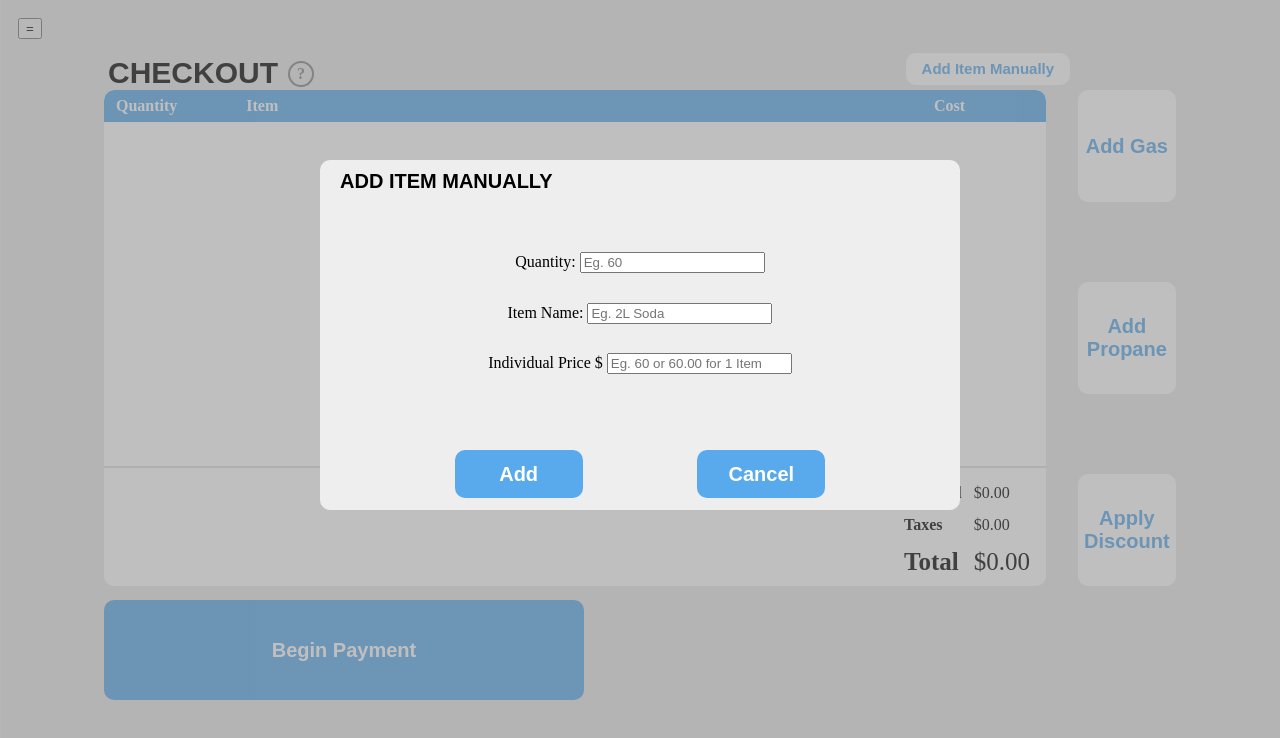
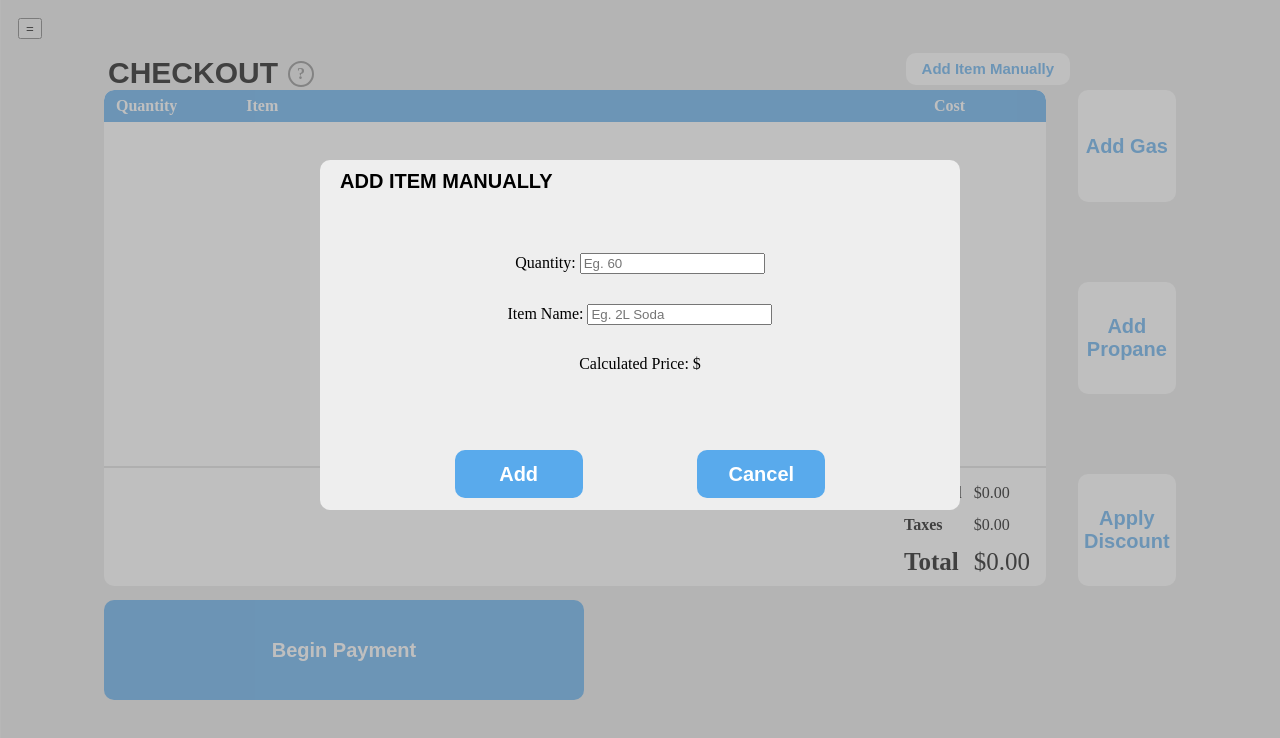
Before and after one commit to N4h33n/481GasStation, a React (Create React App) app: page / in a window 1280 px wide. Both pictures are taken after a click on the button "Add Item Manually". Shown: the top 738 px of the page. Built offline with nearby package versions, Linux system fonts and the light colour scheme.

Commit message:
Isaac: Minor Changes to CheckoutToolTip and changed input for the price in AddItemManuallyDialog

```diff
--- a/src/AddItemManuallyDialog.js
+++ b/src/AddItemManuallyDialog.js
@@ -27,8 +27,8 @@ class DisplayAddItemManually extends Component {
                             </div>
 
                             <div className="IndividualPrice_Div">
-                                <label for="IndividualPrice">Individual Price $ </label>
-                                <input type="text" id="IndividualPrice" name="IndividualPrice" placeholder="Eg. 60 or 60.00 for 1 Item"/>
+                                <div>Calculated Price: $</div>
+                                <div id="Price" className="Price"></div>
                             </div>
                         </div>
 					</div>
--- a/src/App.js
+++ b/src/App.js
@@ -35,7 +35,7 @@ function App(){
 			<div className="MainBody">
 				<div id="hint" className="checkoutHint">?
 					<span id="tooltip" className="checkoutToolTip">
-						To continue, scan items or click a button.
+						To continue, scan items or click a button on the right of the checkout.
 					</span>
 				</div>
 				<div id="hint" className="gasHint">?
```
